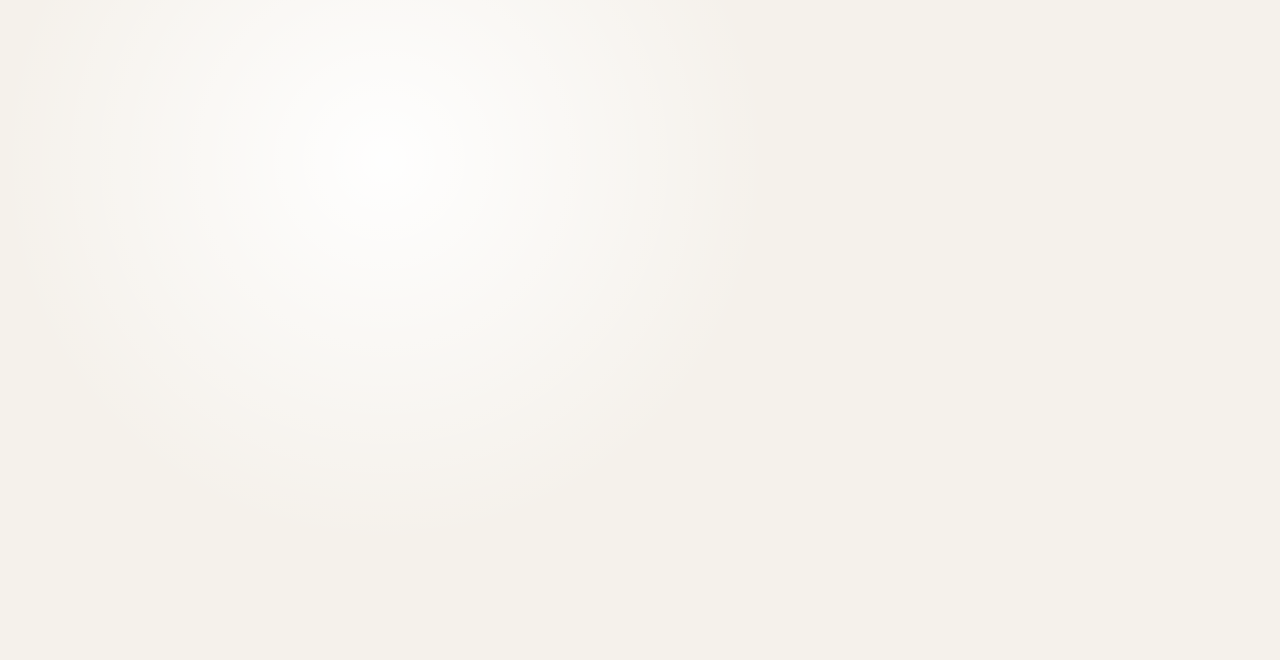
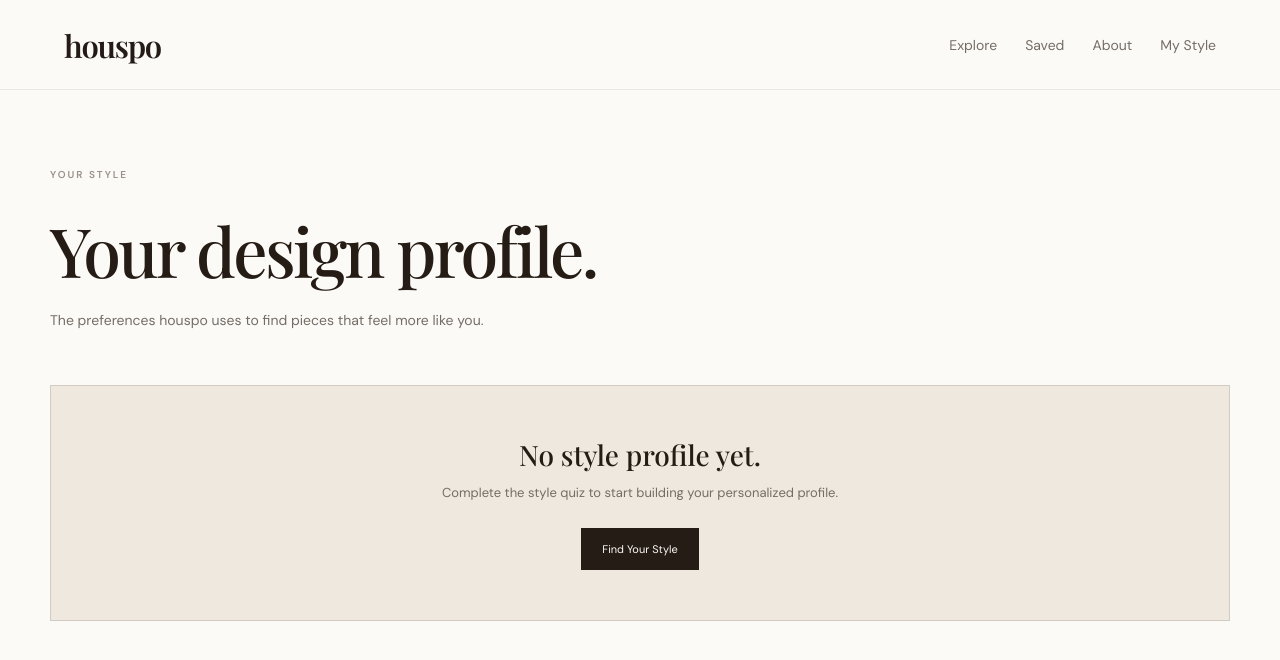
Before and after one commit to TracyyT/houspo, a React app in the folder frontend/: page /my-style in a window 1280 px wide. Before the commit this address had no page. Shown: the top 660 px of the page. Built offline with nearby package versions, Linux system fonts and the light colour scheme; the HTML template or start-up script is replaced by a standard one.

Commit message:
added navigation and My Style profile

```diff
--- a/frontend/src/App.jsx
+++ b/frontend/src/App.jsx
@@ -10,6 +10,7 @@ import RecommendationsPage from './pages/RecommendationsPage'
 import RefinementsPage from './pages/RefinementsPage'
 import ProductDetailPage from './pages/ProductDetailPage'
 import SavedPage from './pages/SavedPage'
+import MyStylePage from './pages/MyStylePage'
 
 function App() {
   return (
@@ -25,6 +26,7 @@ function App() {
         <Route path="/refinements" element={<RefinementsPage />}/>
         <Route path="/product/:id" element={<ProductDetailPage />}/>
         <Route path="/saved" element={<SavedPage />}/>
+        <Route path="/my-style" element={<MyStylePage />}/>
       </Routes>
     </>
   )
--- a/frontend/src/index.css
+++ b/frontend/src/index.css
@@ -4126,3 +4126,138 @@ button {
 .main-nav-links a:hover {
   color: var(--dark-coffee);
 }
+
+/* =========================================================
+   MY STYLE PAGE
+   ========================================================= */
+
+.my-style-page {
+  min-height: 100vh;
+  background: var(--soft-white);
+}
+
+.my-style-content {
+  width: min(1180px, calc(100% - 64px));
+  margin: 0 auto;
+  padding: 72px 0 100px;
+}
+
+.my-style-heading {
+  max-width: 620px;
+  margin-bottom: 52px;
+}
+
+.my-style-heading h1 {
+  margin: 10px 0 14px;
+  color: var(--dark-coffee);
+  font-family: "Playfair Display", serif;
+  font-size: clamp(42px, 6vw, 68px);
+  font-weight: 500;
+  letter-spacing: -0.04em;
+}
+
+.my-style-heading p {
+  margin: 0;
+  color: var(--muted);
+  font-size: 14px;
+  line-height: 1.7;
+}
+
+.my-style-grid {
+  display: grid;
+  grid-template-columns: repeat(2, 1fr);
+  gap: 18px;
+}
+
+.my-style-card {
+  min-height: 170px;
+  padding: 26px;
+  border: 1px solid var(--line);
+  background: var(--warm-white);
+}
+
+.my-style-card > span {
+  display: block;
+  margin-bottom: 20px;
+  color: var(--muted);
+  font-size: 10px;
+  letter-spacing: 0.08em;
+}
+
+.my-style-tags {
+  display: flex;
+  flex-wrap: wrap;
+  gap: 10px;
+}
+
+.my-style-tags span {
+  padding: 9px 13px;
+  border: 1px solid var(--line);
+  color: var(--dark-coffee);
+  font-size: 12px;
+}
+
+.my-style-tags p {
+  margin: 0;
+  color: var(--muted);
+  font-size: 13px;
+}
+
+.my-style-actions {
+  margin-top: 36px;
+}
+
+.my-style-edit-button {
+  display: inline-block;
+  padding: 13px 20px;
+  border: 1px solid var(--dark-coffee);
+  background: var(--dark-coffee);
+  color: var(--soft-white);
+  font-size: 11px;
+  text-decoration: none;
+  transition:
+    background 0.2s ease,
+    color 0.2s ease;
+}
+
+.my-style-edit-button:hover {
+  background: transparent;
+  color: var(--dark-coffee);
+}
+
+.my-style-empty {
+  padding: 50px;
+  border: 1px solid var(--line);
+  background: var(--warm-white);
+  text-align: center;
+}
+
+.my-style-empty h2 {
+  margin: 0 0 10px;
+  color: var(--dark-coffee);
+  font-family: "Playfair Display", serif;
+  font-size: 28px;
+  font-weight: 500;
+}
+
+.my-style-empty p {
+  margin: 0 0 24px;
+  color: var(--muted);
+  font-size: 13px;
+  line-height: 1.6;
+}
+
+@media (max-width: 700px) {
+  .my-style-content {
+    width: calc(100% - 36px);
+    padding-top: 48px;
+  }
+
+  .my-style-grid {
+    grid-template-columns: 1fr;
+  }
+
+  .my-style-card {
+    min-height: auto;
+  }
+}
--- /dev/null
+++ b/frontend/src/pages/MyStylePage.jsx
@@ -0,0 +1,193 @@
+import { Link } from 'react-router-dom'
+import { usePreferences } from '../context/PreferenceContext'
+
+function MyStylePage() {
+  const { preferences } = usePreferences()
+
+  const hasPreferences =
+    preferences.styles.length > 0 ||
+    preferences.characteristics.length > 0 ||
+    preferences.colors.length > 0 ||
+    preferences.materials.length > 0 ||
+    preferences.space ||
+    preferences.categories.length > 0
+
+  return (
+    <main className="my-style-page">
+      <header className="recommendations-nav">
+        <Link
+          to="/"
+          className="onboarding-logo"
+        >
+          houspo
+        </Link>
+
+        <nav className="main-nav-links">
+          <Link to="/recommendations">
+            Explore
+          </Link>
+
+          {/* <Link to="/preferences">
+            Find Your Style
+          </Link> */}
+
+          <Link to="/saved">
+            Saved
+          </Link>
+
+          <Link to="/#about">
+            About
+          </Link>
+
+          <Link to="/my-style">
+            My Style
+          </Link>
+        </nav>
+      </header>
+
+      <section className="my-style-content">
+        <div className="my-style-heading">
+        <span className="section-label">
+            YOUR STYLE
+        </span>
+
+        <h1>Your design profile.</h1>
+
+        <p>
+            The preferences houspo uses to find pieces
+            that feel more like you.
+        </p>
+        </div>
+
+        {!hasPreferences ? (
+          <div className="my-style-empty">
+            <h2>No style profile yet.</h2>
+
+            <p>
+              Complete the style quiz to start
+              building your personalized profile.
+            </p>
+
+            <Link
+              to="/preferences"
+              className="my-style-edit-button"
+            >
+              Find Your Style
+            </Link>
+          </div>
+        ) : (
+          <>
+            <div className="my-style-grid">
+              <section className="my-style-card">
+                <span>STYLE</span>
+
+                <div className="my-style-tags">
+                  {preferences.styles.length > 0 ? (
+                    preferences.styles.map((style) => (
+                      <span key={style}>
+                        {style}
+                      </span>
+                    ))
+                  ) : (
+                    <p>Not selected</p>
+                  )}
+                </div>
+              </section>
+
+              <section className="my-style-card">
+                <span>SPACE</span>
+
+                <div className="my-style-tags">
+                  {preferences.space ? (
+                    <span>
+                      {preferences.space}
+                    </span>
+                  ) : (
+                    <p>Not selected</p>
+                  )}
+                </div>
+              </section>
+
+              <section className="my-style-card">
+                <span>CHARACTERISTICS</span>
+
+                <div className="my-style-tags">
+                  {preferences.characteristics.length > 0 ? (
+                    preferences.characteristics.map(
+                      (characteristic) => (
+                        <span key={characteristic}>
+                          {characteristic}
+                        </span>
+                      )
+                    )
+                  ) : (
+                    <p>Not selected</p>
+                  )}
+                </div>
+              </section>
+
+              <section className="my-style-card">
+                <span>COLORS</span>
+
+                <div className="my-style-tags">
+                  {preferences.colors.length > 0 ? (
+                    preferences.colors.map((color) => (
+                      <span key={color}>
+                        {color}
+                      </span>
+                    ))
+                  ) : (
+                    <p>Not selected</p>
+                  )}
+                </div>
+              </section>
+
+              <section className="my-style-card">
+                <span>MATERIALS</span>
+
+                <div className="my-style-tags">
+                  {preferences.materials.length > 0 ? (
+                    preferences.materials.map((material) => (
+                      <span key={material}>
+                        {material}
+                      </span>
+                    ))
+                  ) : (
+                    <p>Not selected</p>
+                  )}
+                </div>
+              </section>
+
+              <section className="my-style-card">
+                <span>CATEGORIES</span>
+
+                <div className="my-style-tags">
+                  {preferences.categories.length > 0 ? (
+                    preferences.categories.map((category) => (
+                      <span key={category}>
+                        {category}
+                      </span>
+                    ))
+                  ) : (
+                    <p>Not selected</p>
+                  )}
+                </div>
+              </section>
+            </div>
+
+            <div className="my-style-actions">
+            <Link
+                to="/preferences"
+                className="my-style-edit-button"
+            >
+                Edit my style
+            </Link>
+            </div>
+          </>
+        )}
+      </section>
+    </main>
+  )
+}
+
+export default MyStylePage
--- a/frontend/src/pages/ProductDetailPage.jsx
+++ b/frontend/src/pages/ProductDetailPage.jsx
@@ -147,9 +147,9 @@ function ProductDetailPage() {
             Explore
             </Link>
 
-              <Link to="/preferences">
+              {/* <Link to="/preferences">
                 Find Your Style
-            </Link>
+            </Link> */}
 
             <Link to="/saved">
             Saved
--- a/frontend/src/pages/RecommendationsPage.jsx
+++ b/frontend/src/pages/RecommendationsPage.jsx
@@ -99,9 +99,9 @@ function RecommendationsPage() {
             Explore
             </Link>
 
-            <Link to="/preferences">
+            {/* <Link to="/preferences">
                 Find Your Style
-            </Link>
+            </Link> */}
 
             <Link to="/saved">
             Saved
--- a/frontend/src/pages/SavedPage.jsx
+++ b/frontend/src/pages/SavedPage.jsx
@@ -36,9 +36,9 @@ function SavedPage() {
             Explore
             </Link>
 
-            <Link to="/preferences">
+            {/* <Link to="/preferences">
                 Find Your Style
-            </Link>
+            </Link> */}
 
             <Link to="/saved">
             Saved
```
